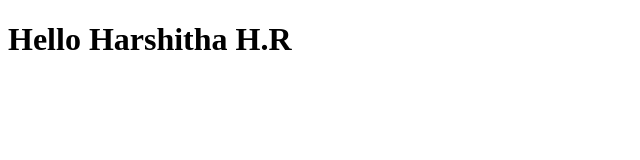
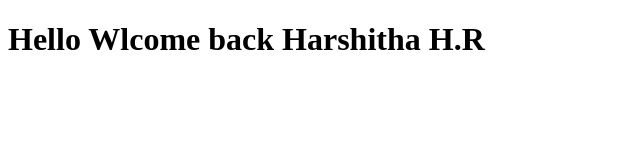
Before and after one commit to PrathibhaHK/Mythird, a plain HTML site: page index.html in a window 1280 px wide. Shown: the whole page, without its empty margins (0-640 px from the left). Drawn offline with Linux system fonts and the light colour scheme.

Commit message:
changed to we

```diff
--- a/index.html
+++ b/index.html
@@ -6,6 +6,6 @@
     <title>Document</title>
 </head>
 <body>
-    <h1>Hello Harshitha H.R</h1>
+    <h1>Hello Wlcome back Harshitha H.R</h1>
 </body>
 </html>
```
